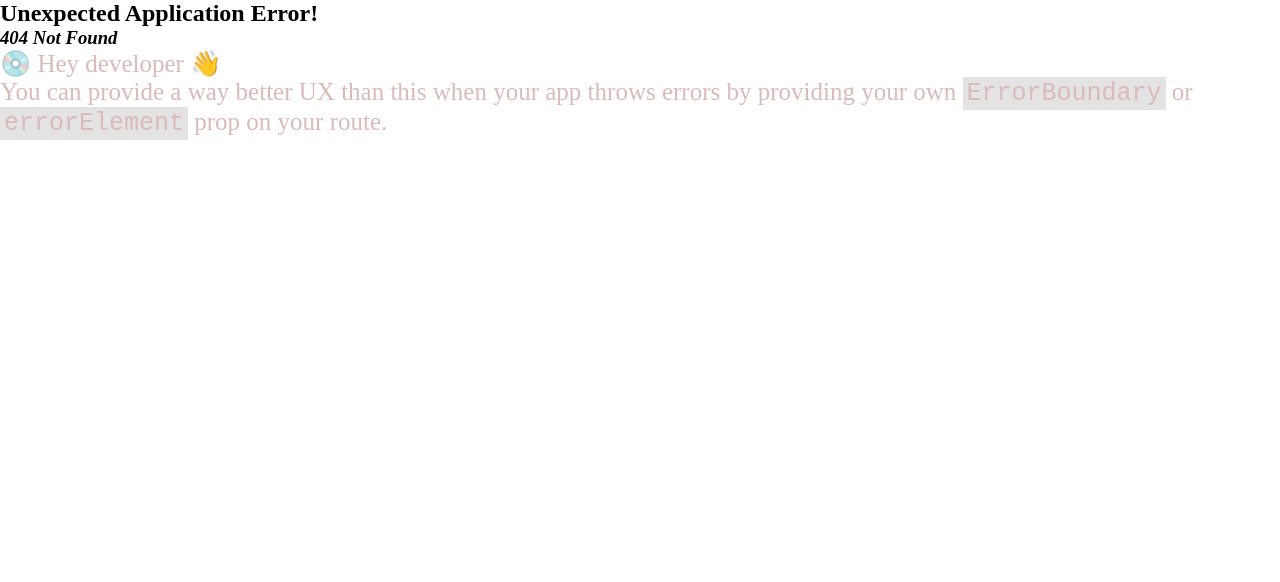
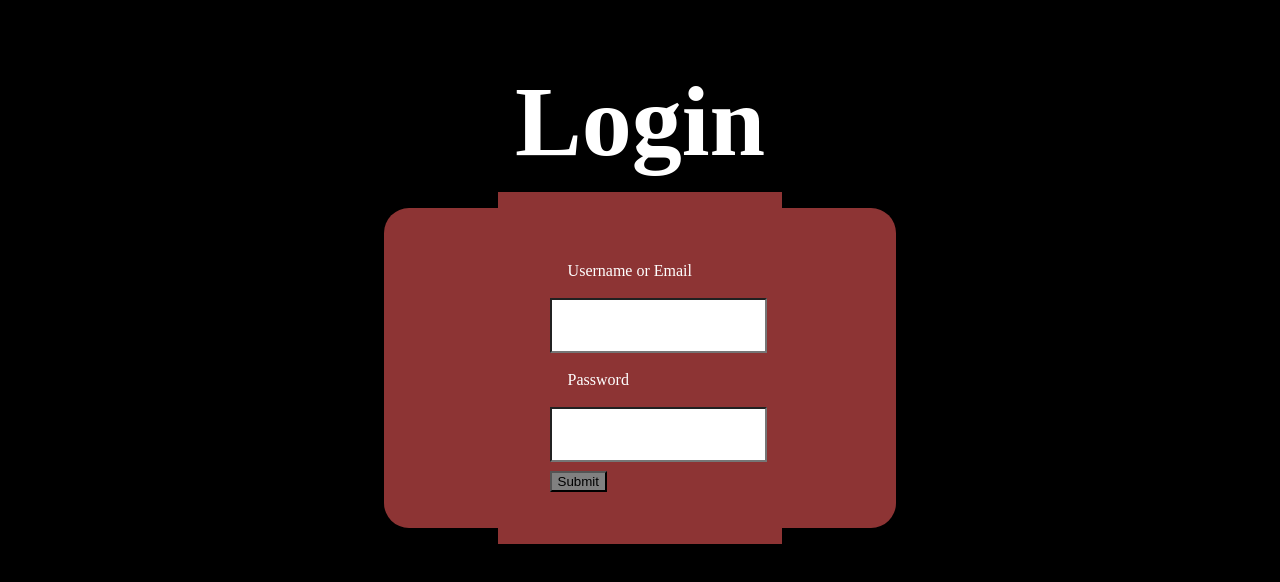
Before and after one commit to tlam333/Parson-Problems, a React (Create React App) app in the folder client/app/: page /Login in a window 1280 px wide. Before the commit this address had no page. Shown: the top 582 px of the page. Built offline with nearby package versions, Linux system fonts and the light colour scheme; a web font is replaced by a local one.

Commit message:
Adding login and registration pages

```diff
--- /dev/null
+++ b/client/app/src/components/NavHome.jsx
@@ -0,0 +1,27 @@
+import "../styles/homePage.css"
+import {useNavigate} from "react-router-dom"
+
+const NavHome = () =>{
+    let navigate = useNavigate();
+    function clickLogin(){
+        let path = `/Login`;
+        navigate(path);
+    }
+
+    function clickRegister(){
+        let path = `/Register`;
+        navigate(path);
+    }
+
+    return (
+        <div className="nav-home">
+            <nav className="nav-home-button-container">
+                <button className="login" onClick={clickLogin}>Login</button>
+                <button className="register" onClick={clickRegister}>Register</button>
+            </nav>
+        </div>
+    )
+
+}
+
+export default NavHome
--- a/client/app/src/pages/HomePage.jsx
+++ b/client/app/src/pages/HomePage.jsx
@@ -1,4 +1,4 @@
-import NavMenu from '../components/NavMenu.jsx'
+import NavHome from "../components/NavHome"
 import '../styles/homePage.css'
 
 const HomeBody = () =>{
@@ -20,7 +20,7 @@ const HomeBody = () =>{
 const HomePage = () =>{
     return (
         <>
-            <NavMenu />
+            <NavHome />
             <HomeBody />
         </>
     )
--- /dev/null
+++ b/client/app/src/pages/Login.jsx
@@ -0,0 +1,23 @@
+import "../styles/login.css"
+const Login = () => {
+    return (
+        <div id="login-background">
+            <div id="header">
+                <h1 id="heading">Login</h1>
+            </div>
+
+            <div className="login-form-container">
+                <form action="/api/login" method="POST">
+                    <label htmlFor="user-email-input">Username or Email</label>
+                    <input id="user-email-input" type="text" name="user"></input>
+                    <label htmlFor="password-input">Password</label>
+                    <input id="password-input" type="text" name="password"></input>
+                    <button id="login-submit-button">Submit</button>
+                </form>
+            </div>
+        </div>
+
+    )
+}
+
+export default Login
--- /dev/null
+++ b/client/app/src/pages/Registration.jsx
@@ -0,0 +1,23 @@
+import "../styles/login.css"
+const Registration = () => {
+    return (
+        <div id="login-background">
+            <div id="header">
+                <h1 id="heading">Register</h1>
+            </div>
+
+            <div className="login-form-container">
+                <form action="/api/register" method="POST">
+                    <label htmlFor="user-email-input">Email</label>
+                    <input id="user-email-input" type="text" name="user"></input>
+                    <label htmlFor="password-input">Password</label>
+                    <input id="password-input" type="text" name="password"></input>
+                    <button id="login-submit-button">Submit</button>
+                </form>
+            </div>
+        </div>
+
+    )
+}
+
+export default Registration
--- a/client/app/src/styles/homePage.css
+++ b/client/app/src/styles/homePage.css
@@ -31,3 +31,47 @@ p {
 
     color: #dbbaba;
 }
+
+.nav-home {
+    height: 10vh;
+    display: flex;
+    flex-direction: row;
+    background-color: black;
+    justify-content: right;
+}
+
+.nav-home-button-container{
+    width: 10%;
+    height: 100%;
+    color: white;
+    display: flex;
+    justify-content: row;
+    align-items: center;
+    justify-content: center;
+    margin-right: 2%;
+    gap: 20px;
+    background-color: black;
+
+}
+
+.login {
+    color: white;
+    font-size: 1em;
+    font-weight: bold;
+    border: 0;
+    width: 40%;
+    height: 60%;
+    border-radius: 25px;
+    background-color: rgb(141, 52, 52);
+}
+
+.register {
+    color: white;
+    font-size: 1em;
+    font-weight: bold;
+    border: 0;
+    height: 60%;
+    width: 40%;
+    border-radius: 25px;
+    background-color: rgb(141, 52, 52);
+}
--- /dev/null
+++ b/client/app/src/styles/login.css
@@ -0,0 +1,56 @@
+
+#login-background {
+    width: 100%;
+    height: 100vh;
+    background-color: black;
+}
+
+#heading{
+    color: white;
+    text-align: center;
+    padding-top: 5%;
+}
+
+#header {
+    width: 100%;
+    height: 10%;
+    margin: 0 auto;
+    background-color: black;
+    z-index: -1;
+}
+
+.login-form-container {
+    width: 40%;
+    height: 40%;
+    background-color: rgb(141, 52, 52);
+    border-radius: 25px;
+    color: white;
+    display: flex;
+    flex-direction: column;
+    justify-content: center;
+    align-items: center;
+    margin: 10% auto;
+
+}
+
+form {
+    background-color: rgb(141, 52, 52);
+    padding: 10%;
+}
+
+label {
+    background-color: rgb(141, 52, 52);
+    padding: 10%;
+    display: block;
+}
+
+input {
+    background-color: white;
+    padding: 10%;
+    display: block;
+}
+
+#login-submit-button {
+    background-color: gray;
+    margin-top: 5%;
+}
```
Also changed, not shown: client/app/src/App.jsx (+10 -0 lines).
